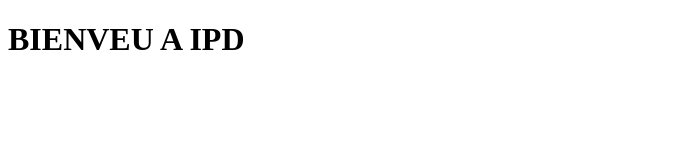
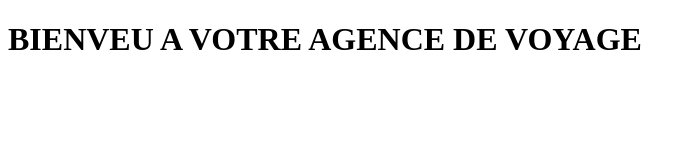
Before and after one commit to falilou96/html_projetimmo, a plain HTML site: page index.html in a window 1280 px wide. Shown: the whole page, without its empty margins (0-696 px from the left). Drawn offline with Linux system fonts and the light colour scheme.

Commit message:
modification titre

```diff
--- a/index.html
+++ b/index.html
@@ -1,9 +1,9 @@
 <!DOCTYPE html>
 <html>
 	<head>
-		<title>Ma page web</title>
+		<title>Société immobilière</title>
 	</head>
 	<body>
-		<h1>BIENVEU A IPD</h1>
+		<h1>BIENVEU A VOTRE AGENCE DE VOYAGE</h1>
 	</body>
 </html>
```
